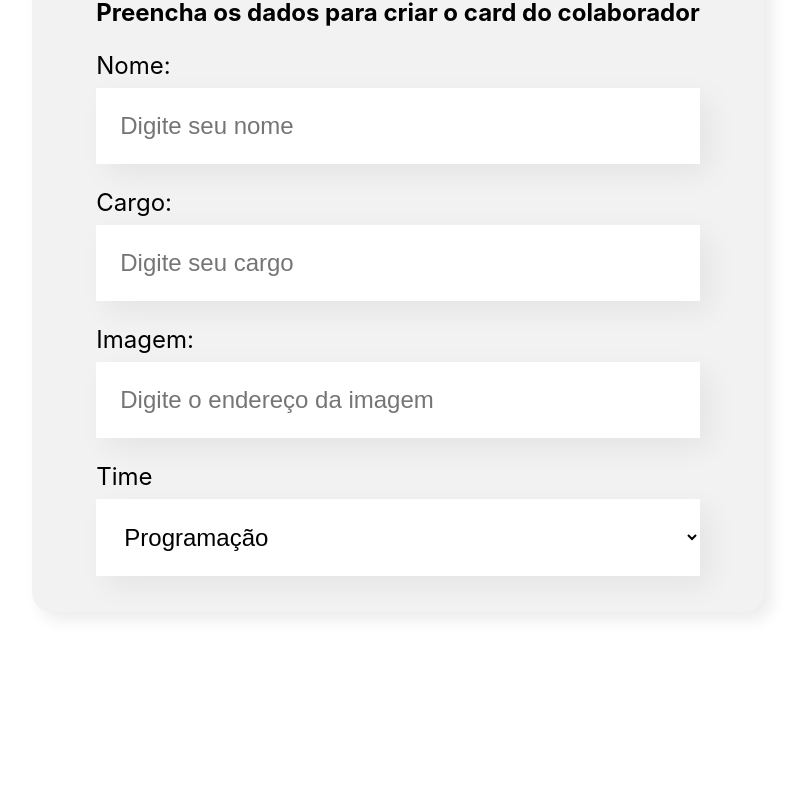
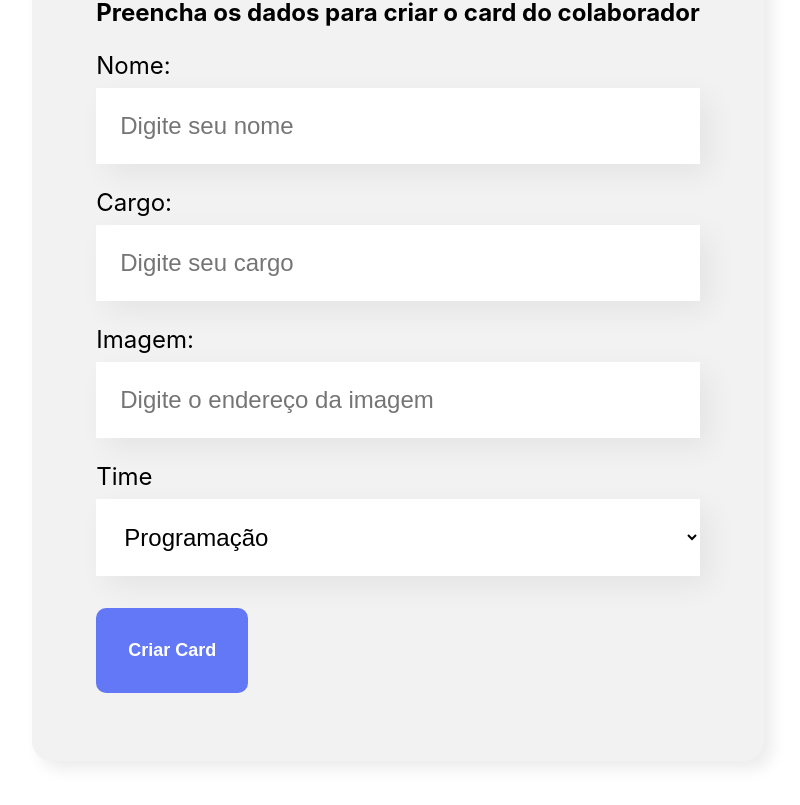
Before and after one commit to Sants16/organo, a React (Create React App) app: page / in a window 1280 px wide. Shown: the part 636-1441 px from the top of the page, without its empty margins (242-1042 px from the left). Before the commit the page ends 1328 px from the top, so only its background shows below. Built offline with nearby package versions, Linux system fonts and the light colour scheme.

Commit message:
botao/preventDefault

```diff
--- /dev/null
+++ b/src/components/Botao/Botao.module.css
@@ -0,0 +1,15 @@
+.botao{
+    background-color: #6278f7;
+    border-radius: 10px;
+    font-weight: 700;
+    font-size: 18px;
+    padding: 32px;
+    border: none;
+    cursor: pointer;
+    color: #fff;
+    margin: 32px 0;
+}
+
+.botao:hover{
+    color: #95ffd4;
+}
--- /dev/null
+++ b/src/components/Botao/index.jsx
@@ -0,0 +1,9 @@
+import React from 'react';
+import styles from './Botao.module.css'
+const Botao = ({children}) => {
+    return (
+        <button className={styles.botao}>{children}</button>
+     );
+}
+
+export default Botao;
--- a/src/components/Formulario/index.jsx
+++ b/src/components/Formulario/index.jsx
@@ -1,4 +1,5 @@
 import React from 'react';
+import Botao from '../Botao';
 import CampoTexto from '../CampoTexto';
 import ListaSuspensa from '../ListaSuspensa';
 import styles from './Formulario.module.css'
@@ -14,14 +15,22 @@ const Formulario = () => {
         'Inovação e Gestão'
     ]
 
+    function pararEventoPadrao(e){
+        e.preventDefault()
+        console.log('bruh')
+    }
+
     return (
         <section className={styles.formulario}>
-            <form>
+            <form onSubmit={pararEventoPadrao}>
             <h2>Preencha os dados para criar o card do colaborador</h2>
             <CampoTexto text='Nome:' name='nome' placeholder='Digite seu nome'/>
             <CampoTexto text='Cargo:' name='cargo' placeholder='Digite seu cargo'/>
             <CampoTexto text='Imagem:' name='imagem' placeholder='Digite o endereço da imagem'/>
             <ListaSuspensa label='Time' itens={times}/>
+            <Botao>
+                Criar Card
+            </Botao>
             </form>
         </section>
      );
```
